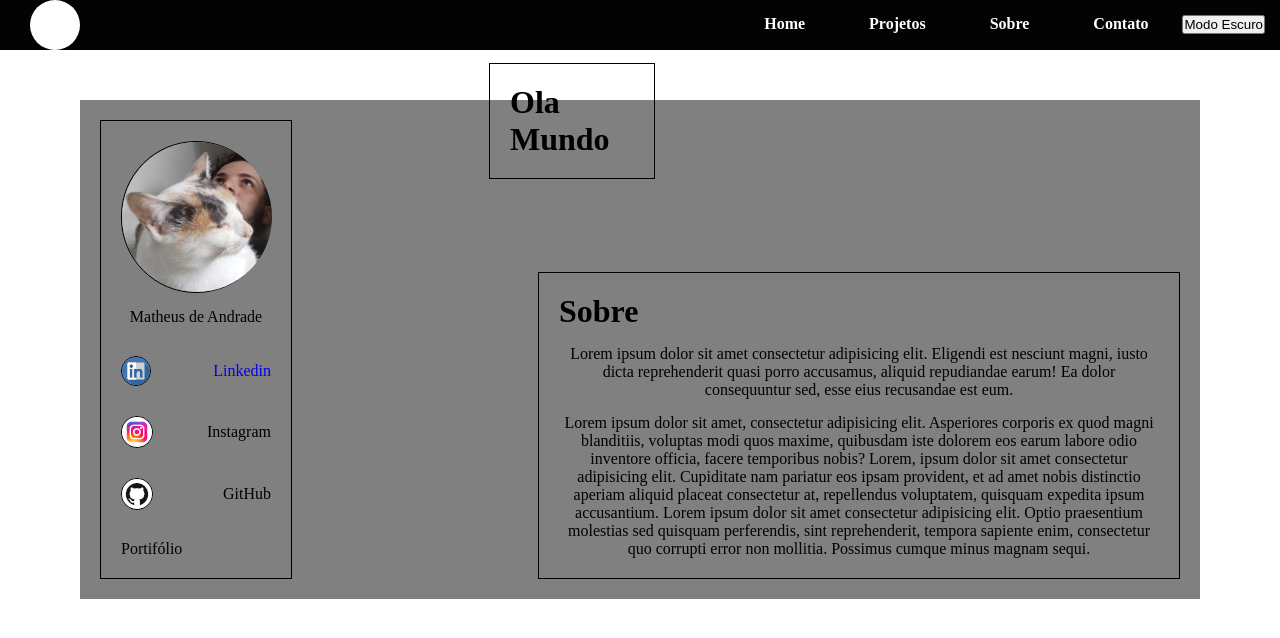
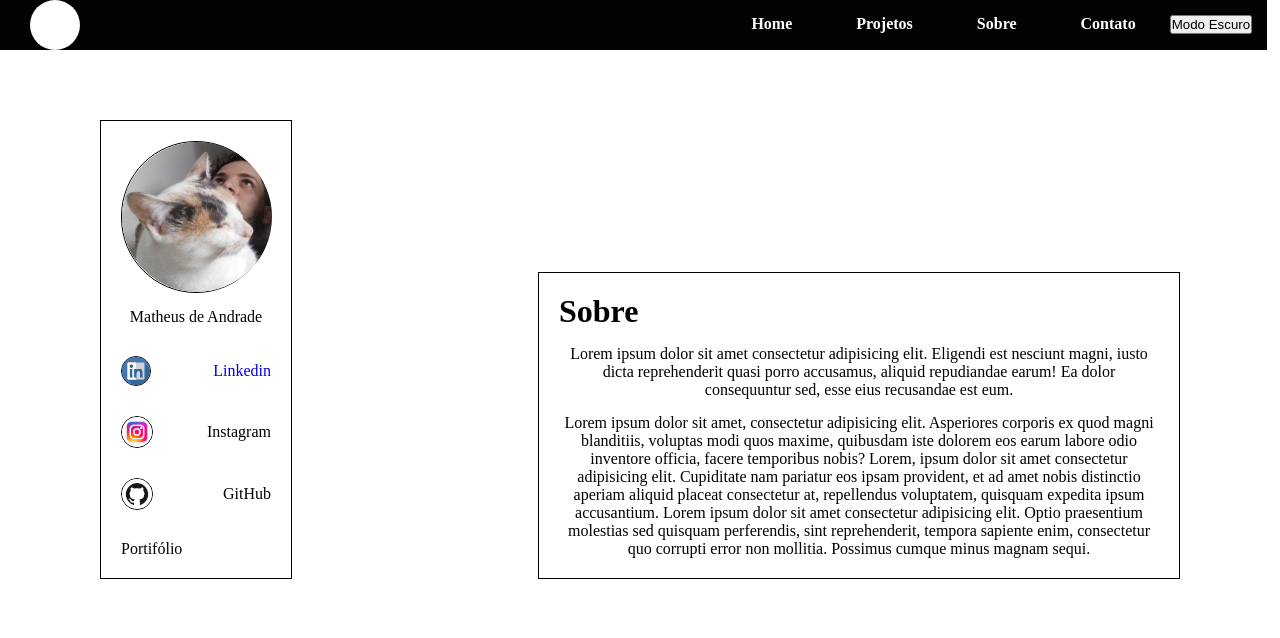
Before and after one commit to MatheusAG16/portifolio, a plain HTML site: page index.html in a window 1280 px wide. Drawn offline with Linux system fonts and the light colour scheme.

Commit message:
teste display

```diff
--- a/estilo/style.css
+++ b/estilo/style.css
@@ -8,7 +8,7 @@
 header {
     display: flex;
     height: 50px;
-    width: 100vw;
+    width: 99vw;
     background-color: rgb(3, 3, 3);
     justify-content: space-between;
 }
@@ -47,8 +47,8 @@ main {
     justify-content: space-between;
     align-items: flex-end;
     margin: 50px 80px;
-    background-color: grey;
-    max-width: 100vw;
+    background-color: rgba(128, 128, 128, 0);
+    max-width: 99vw;
     max-height: 100vh;
 }
 
@@ -120,13 +120,3 @@ li > a {
     max-width: 600px;
     max-height: 300px;
 }
-
-/*Configuração da div Ola mundo*/
-
-#ola-mundo {
-    max-width: 600px;
-    max-height: 200px;
-    position: relative;
-    bottom: 400px;
-    left: 157px;
-}
--- a/index.html
+++ b/index.html
@@ -35,15 +35,13 @@
             </ul>
         </div>
 
-        <div class="div-main" id="ola-mundo">
-            <h1>Ola Mundo</h1>
-        </div>
-
         <div class="div-main" id="sobre">
             <h1>Sobre</h1>
             <p>Lorem ipsum dolor sit amet consectetur adipisicing elit. Eligendi est nesciunt magni, iusto dicta reprehenderit quasi porro accusamus, aliquid repudiandae earum! Ea dolor consequuntur sed, esse eius recusandae est eum.</p>
             <p>Lorem ipsum dolor sit amet, consectetur adipisicing elit. Asperiores corporis ex quod magni blanditiis, voluptas modi quos maxime, quibusdam iste dolorem eos earum labore odio inventore officia, facere temporibus nobis? Lorem, ipsum dolor sit amet consectetur adipisicing elit. Cupiditate nam pariatur eos ipsam provident, et ad amet nobis distinctio aperiam aliquid placeat consectetur at, repellendus voluptatem, quisquam expedita ipsum accusantium. Lorem ipsum dolor sit amet consectetur adipisicing elit. Optio praesentium molestias sed quisquam perferendis, sint reprehenderit, tempora sapiente enim, consectetur quo corrupti error non mollitia. Possimus cumque minus magnam sequi.</p>
         </div>
+
+
     </main>
 
     <footer>
--- /dev/null
+++ b/testedisplay/estilo/style.css
@@ -0,0 +1,40 @@
+@charset "UTF-8";
+
+* {
+    margin: 0px;
+    padding: 0px;
+}
+
+header {
+    width: 100vw;
+    height: 70px;
+    background-color: black;
+    color: white;
+}
+
+ul {
+    list-style-type: none;
+}
+
+li {
+    display: inline-block;
+    padding: 25px;
+}
+
+.quadrada {
+    width: 100px;
+    height: 100px;
+    border: 1px solid black;
+}
+
+main {
+    border: 1px solid black;
+    max-width:70vw;
+    max-height: 100vh;
+    margin: auto;
+    display: grid;
+}
+
+p {
+    background-color: rgba(128, 128, 128, 0.39);
+}
```
Also changed, not shown: testedisplay/testedisplay.html (added, +47 -0 lines).
